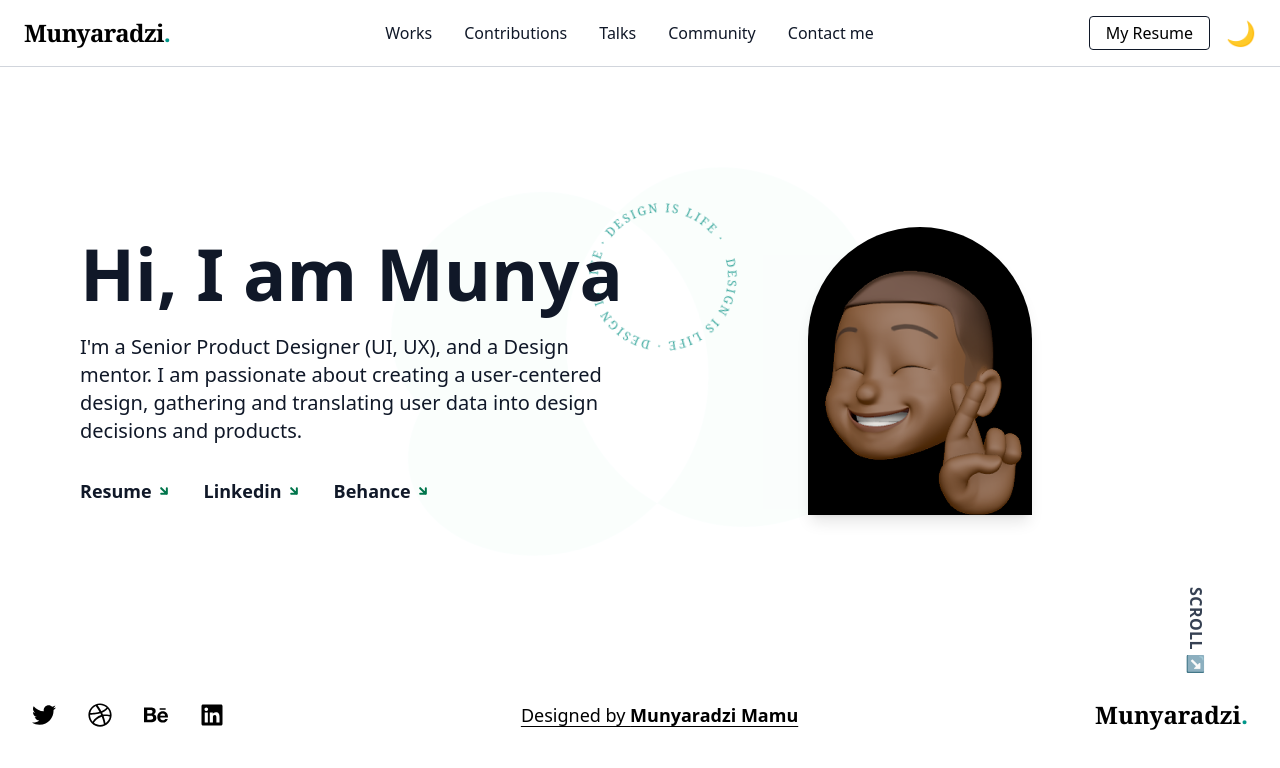
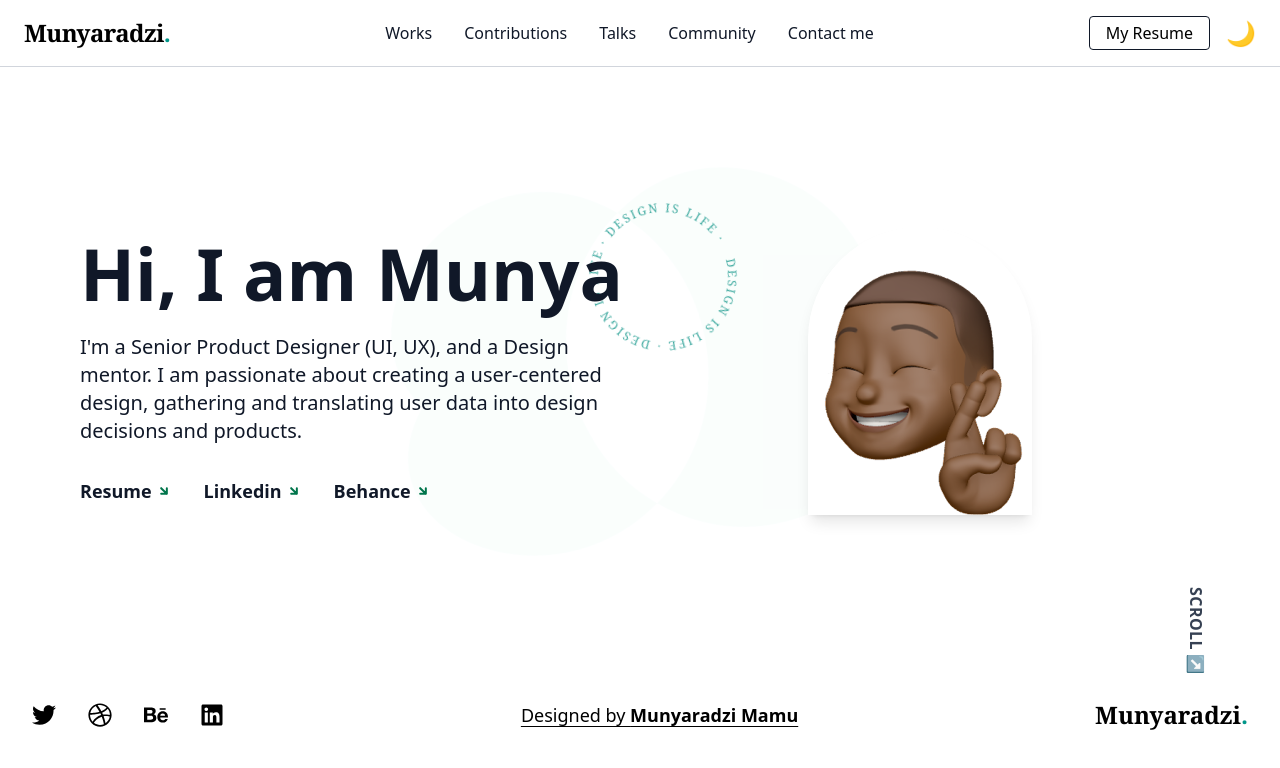
Before and after one commit to VincentMugondora/kayden-portfolio, a React (Vite) app: page / in a window 1280 px wide. Shown: the top 768 px of the page. Built offline with nearby package versions, Linux system fonts and the light colour scheme.

Commit message:
Add dark mode detection in Home component: implement useEffect to observe class changes on the body and adjust background color accordingly.

```diff
--- a/src/pages/Home.jsx
+++ b/src/pages/Home.jsx
@@ -58,7 +58,7 @@ const Home = () => {
 
       {/* Right Content */}
       <div className="flex-1 flex justify-center items-center relative mt-10 lg:mt-0 z-10">
-        <div className="w-44 h-56 md:w-56 md:h-72 bg-black rounded-t-full rounded-b-none flex items-end justify-center overflow-hidden relative shadow-lg">
+        <div className="w-44 h-56 md:w-56 md:h-72 bg-white dark:bg-[#18181b] rounded-t-full rounded-b-none flex items-end justify-center overflow-hidden relative shadow-lg">
           <img
             src={Icon}
             alt="Munya Emoji"
```
